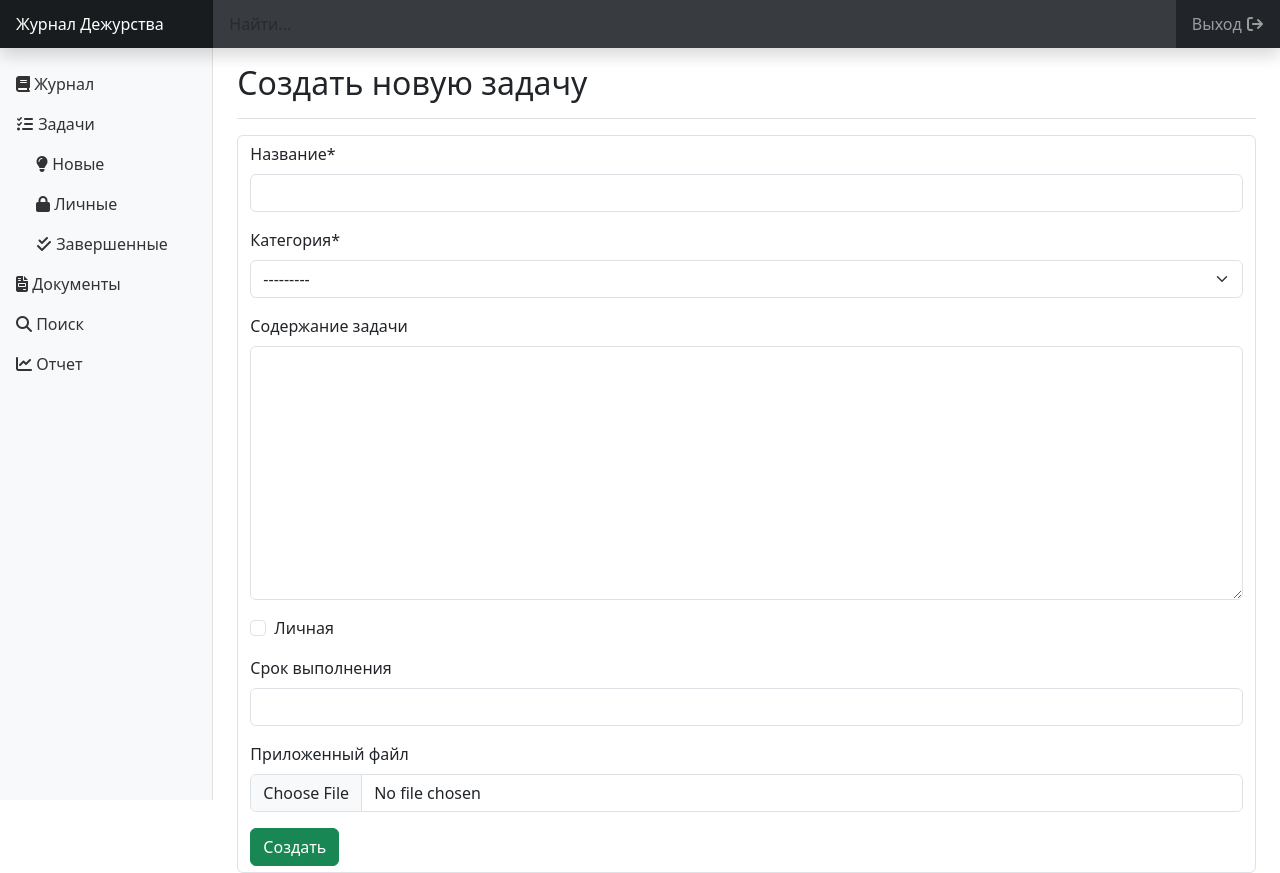
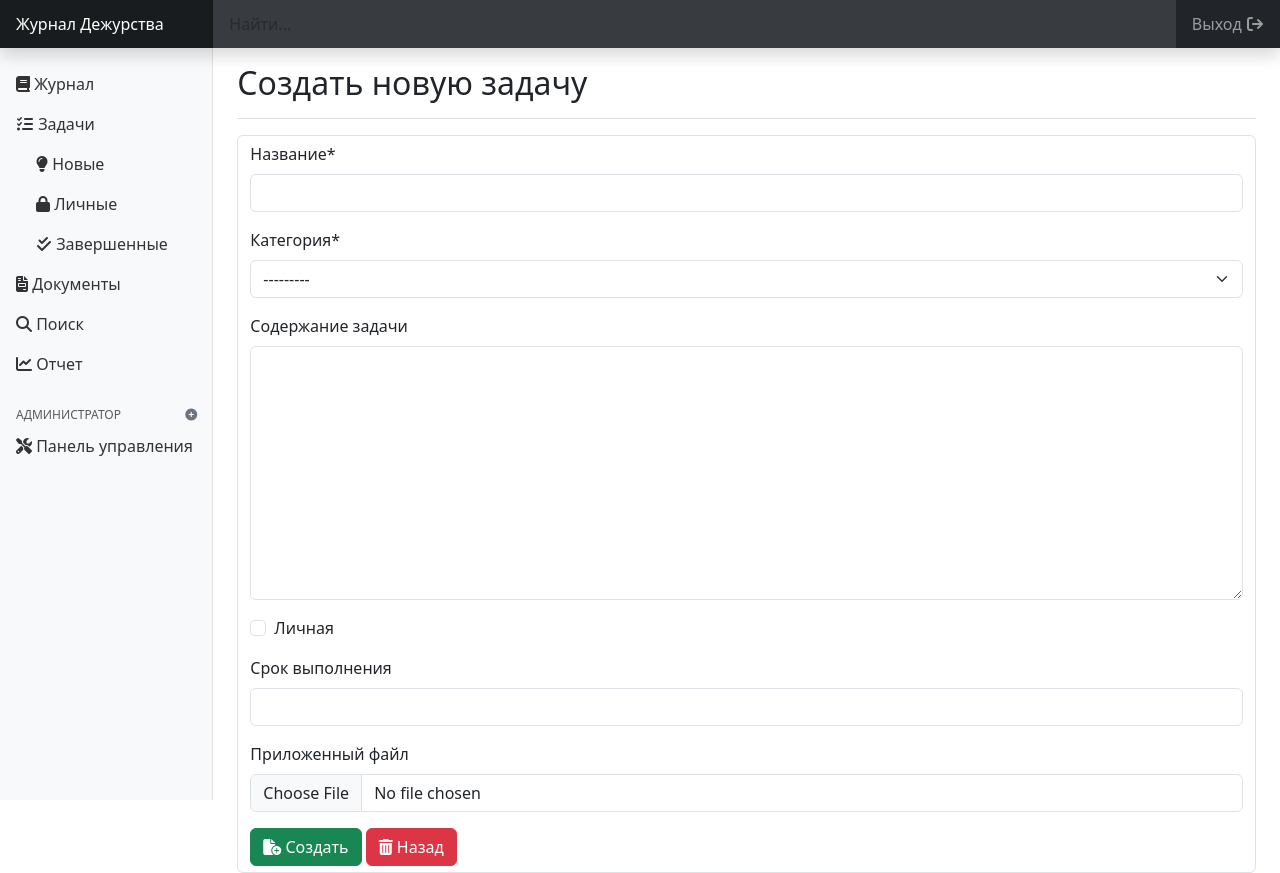
Before and after one commit to hazadus/journal, a Django app: page /task/create/ in a window 1280 px wide. Run offline with Django 4.2, Linux system fonts and the light colour scheme; the visitor is signed in with stand-in values (Sample User, id 1); data that the repository does not hold is empty; parts of the project's set-up code (start-up, migrations or seed data) failed here and were passed over; some libraries are stand-ins or nearby versions.

Commit message:
dev(journal): again, minor UI tweaks.

```diff
--- a/static/css/base.css
+++ b/static/css/base.css
@@ -157,3 +157,8 @@ body {
 .title-link:hover {
   text-decoration: underline;
 }
+
+.nav-link:hover {
+  text-decoration: underline;
+  text-decoration-style: dashed;
+}
--- a/templates/base_dashboard.html
+++ b/templates/base_dashboard.html
@@ -2,7 +2,7 @@
 
 {% block body %}
   <header class="navbar navbar-dark sticky-top bg-dark flex-md-nowrap p-0 shadow">
-    <a class="navbar-brand col-md-3 col-lg-2 me-0 px-3 fs-6" href="#">Журнал Дежурства</a>
+    <a class="navbar-brand col-md-3 col-lg-2 me-0 px-3 fs-6" href="{% url 'journal:task_list' %}">Журнал Дежурства</a>
     <button class="navbar-toggler position-absolute d-md-none collapsed" type="button" data-bs-toggle="collapse"
       data-bs-target="#sidebarMenu" aria-controls="sidebarMenu" aria-expanded="false" aria-label="Toggle navigation">
       <span class="navbar-toggler-icon"></span>
@@ -64,6 +64,23 @@
               </a>
             </li>
           </ul>
+
+          {% if user.is_superuser %}
+          <h6 class="sidebar-heading d-flex justify-content-between align-items-center px-3 mt-4 mb-1 text-muted text-uppercase">
+            <span>Администратор</span>
+            <a class="link-secondary" href="#" aria-label="Add a new report">
+              <i class="fa-solid fa-circle-plus"></i>
+            </a>
+          </h6>
+          <ul class="nav flex-column mb-2">
+            <li class="nav-item">
+              <a class="nav-link" href="/adminpanel/">
+                <i class="fa-solid fa-screwdriver-wrench"></i> Панель управления
+              </a>
+            </li>
+          </ul>
+          {% endif %}
+
         </div>
       </nav>
 
--- a/templates/snippets/task_list_item.html
+++ b/templates/snippets/task_list_item.html
@@ -1,6 +1,6 @@
 <div class="card mb-3">
   <div class="card-header">
-    <i class="fa-solid fa-tag"></i> {{ task.category }}
+    <i class="fa-solid fa-tag"></i> <span class="text-muted">{{ task.category }}</span>
   </div>
   <div class="card-body">
     <h5 class="card-title">
@@ -11,6 +11,6 @@
     <p class="card-text">{{ task.body }}</p>
   </div>
   <div class="card-footer text-muted">
-    <i class="fa-regular fa-calendar"></i> Создана {{ task.created }} &middot; <i class="fa-solid fa-user"></i> {{ task.author.username }} &middot; <i class="fa-solid fa-comments"></i> Комментарии: {{ task.comments.count }}, новых - 0 &middot; <i class="fa-solid fa-user-check"></i> Ознакомлены: {{ task.users_acquainted.count }}
+    <i class="fa-regular fa-calendar"></i> {{ task.created }} &middot; <i class="fa-solid fa-user"></i> {{ task.author.short_name }} &middot; <i class="fa-solid fa-comments"></i> {{ task.comments.count }} &middot; <i class="fa-solid fa-user-check"></i> {{ task.users_acquainted.count }} {% if task.due_date %}&middot; <i class="fa-solid fa-calendar-day"></i> {{ task.due_date }}{% endif %}
   </div>
 </div>
--- a/templates/task_create.html
+++ b/templates/task_create.html
@@ -14,6 +14,11 @@
   <form class="form-control" method="post" action="" enctype="multipart/form-data">
     {% csrf_token %}
     {{ form|crispy }}
-    <button class="btn btn-success" type="submit">Создать</button>
+    <button class="btn btn-success" type="submit">
+      <i class="fa-solid fa-file-circle-plus"></i> Создать
+    </button>
+    <button class="btn btn-danger" onclick="history.back();">
+      <i class="fa-solid fa-trash-can"></i> Назад
+    </button>
   </form>
 {% endblock %}
--- a/users/models.py
+++ b/users/models.py
@@ -10,3 +10,11 @@ class CustomUser(AbstractUser):
 
     def __str__(self):
         return self.username
+
+    @property
+    def short_name(self):
+        return "{surname} {name_letter}{second_name_letter}".format(
+            surname=self.last_name,
+            name_letter=self.first_name[:1] + "." if self.first_name else "",
+            second_name_letter=self.second_name[:1] + "." if self.second_name else ""
+        )
```
Also changed, not shown: templates/task_detail.html (+16 -4 lines).
